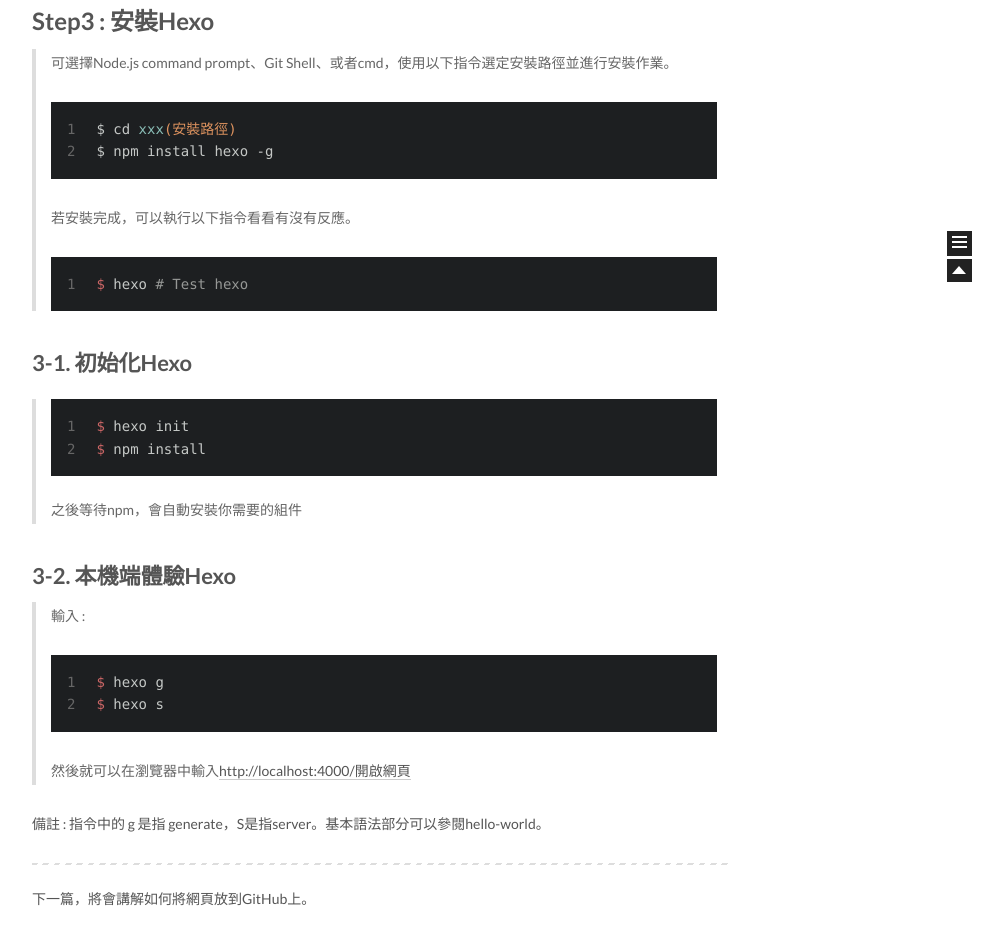
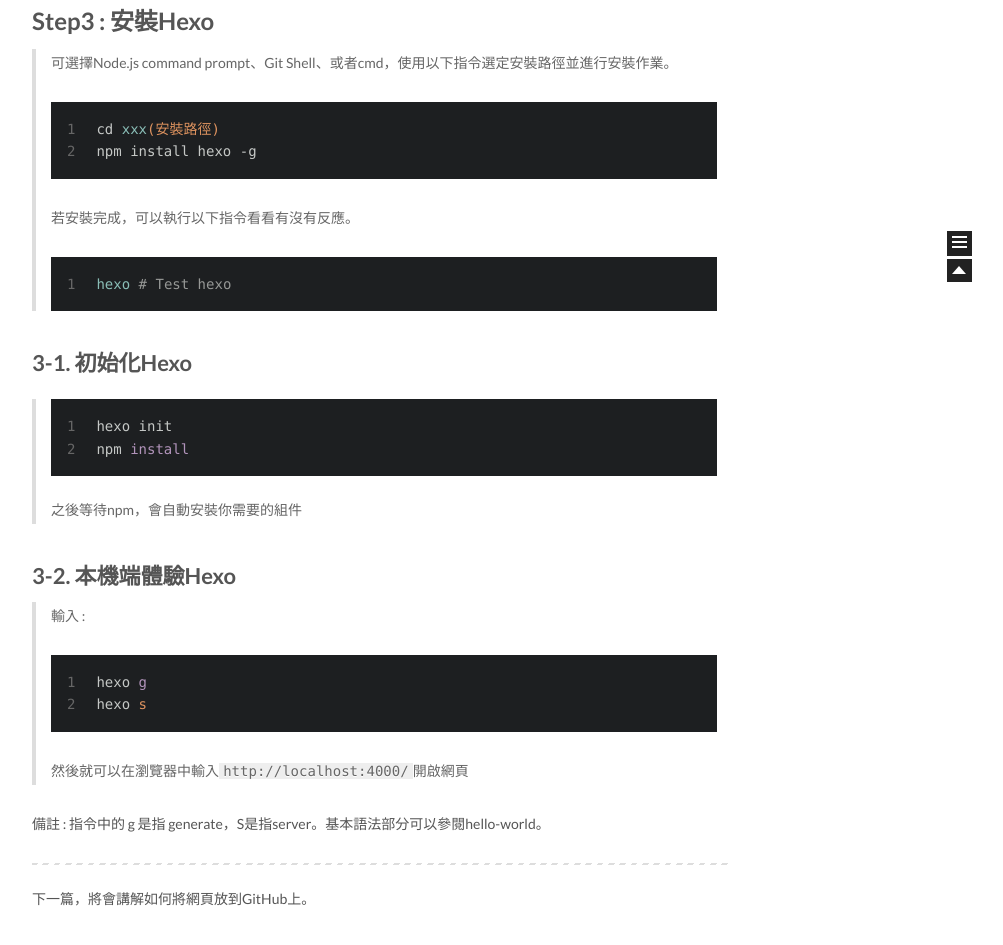
Before and after one commit to jame2408/jame2408.github.io, a plain HTML site: page index.html in a window 1280 px wide. Shown: the part 499-1444 px from the top of the page, without its empty margins (258-1261 px from the left). Drawn offline with Linux system fonts and the light colour scheme.

Commit message:
Site updated: 2016-02-23 22:53:04

```diff
--- a/index.html
+++ b/index.html
@@ -278,16 +278,16 @@
 <p>到Node.js下載檔案 : <a href="https://nodejs.org/en" title="Node.js官網" target="_blank" rel="external">官網</a></p>
 </blockquote>
 <h1 id="Step3-安裝Hexo"><a href="#Step3-安裝Hexo" class="headerlink" title="Step3 : 安裝Hexo"></a>Step3 : 安裝Hexo</h1><blockquote>
-<p>可選擇Node.js command prompt、Git Shell、或者cmd，使用以下指令選定安裝路徑並進行安裝作業。<br><figure class="highlight stylus"><table><tr><td class="gutter"><pre><span class="line">1</span><br><span class="line">2</span><br></pre></td><td class="code"><pre><span class="line">$ cd <span class="function"><span class="title">xxx</span><span class="params">(安裝路徑)</span></span>  </span><br><span class="line">$ npm install hexo -g</span><br></pre></td></tr></table></figure></p>
-<p>若安裝完成，可以執行以下指令看看有沒有反應。<br><figure class="highlight crystal"><table><tr><td class="gutter"><pre><span class="line">1</span><br></pre></td><td class="code"><pre><span class="line"><span class="variable">$ </span>hexo <span class="comment"># Test hexo</span></span><br></pre></td></tr></table></figure></p>
+<p>可選擇Node.js command prompt、Git Shell、或者cmd，使用以下指令選定安裝路徑並進行安裝作業。<br><figure class="highlight stylus"><table><tr><td class="gutter"><pre><span class="line">1</span><br><span class="line">2</span><br></pre></td><td class="code"><pre><span class="line">cd <span class="function"><span class="title">xxx</span><span class="params">(安裝路徑)</span></span>  </span><br><span class="line">npm install hexo -g</span><br></pre></td></tr></table></figure></p>
+<p>若安裝完成，可以執行以下指令看看有沒有反應。<br><figure class="highlight nginx"><table><tr><td class="gutter"><pre><span class="line">1</span><br></pre></td><td class="code"><pre><span class="line"><span class="title">hexo</span> <span class="comment"># Test hexo</span></span><br></pre></td></tr></table></figure></p>
 </blockquote>
 <h2 id="3-1-初始化Hexo"><a href="#3-1-初始化Hexo" class="headerlink" title="3-1. 初始化Hexo"></a>3-1. 初始化Hexo</h2><blockquote>
-<figure class="highlight crystal"><table><tr><td class="gutter"><pre><span class="line">1</span><br><span class="line">2</span><br></pre></td><td class="code"><pre><span class="line"><span class="variable">$ </span>hexo init  </span><br><span class="line"><span class="variable">$ </span>npm install</span><br></pre></td></tr></table></figure>
+<figure class="highlight cmake"><table><tr><td class="gutter"><pre><span class="line">1</span><br><span class="line">2</span><br></pre></td><td class="code"><pre><span class="line">hexo init  </span><br><span class="line">npm <span class="keyword">install</span></span><br></pre></td></tr></table></figure>
 <p>之後等待npm，會自動安裝你需要的組件</p>
 </blockquote>
 <h2 id="3-2-本機端體驗Hexo"><a href="#3-2-本機端體驗Hexo" class="headerlink" title="3-2. 本機端體驗Hexo"></a>3-2. 本機端體驗Hexo</h2><blockquote>
-<p>輸入 :<br><figure class="highlight crystal"><table><tr><td class="gutter"><pre><span class="line">1</span><br><span class="line">2</span><br></pre></td><td class="code"><pre><span class="line"><span class="variable">$ </span>hexo g  </span><br><span class="line"><span class="variable">$ </span>hexo s</span><br></pre></td></tr></table></figure></p>
-<p>然後就可以在瀏覽器中輸入<a href="http://localhost:4000/開啟網頁" target="_blank" rel="external">http://localhost:4000/開啟網頁</a></p>
+<p>輸入 :<br><figure class="highlight stata"><table><tr><td class="gutter"><pre><span class="line">1</span><br><span class="line">2</span><br></pre></td><td class="code"><pre><span class="line">hexo <span class="keyword">g</span>  </span><br><span class="line">hexo <span class="literal">s</span></span><br></pre></td></tr></table></figure></p>
+<p>然後就可以在瀏覽器中輸入<code>http://localhost:4000/</code>開啟網頁</p>
 </blockquote>
 <p>備註 : 指令中的 g 是指 generate，S是指server。基本語法部分可以參閱hello-world。</p>
 <hr>
```
Also changed, not shown: 2016/02/23/Hello-Hexo/index.html (+12 -12 lines).
